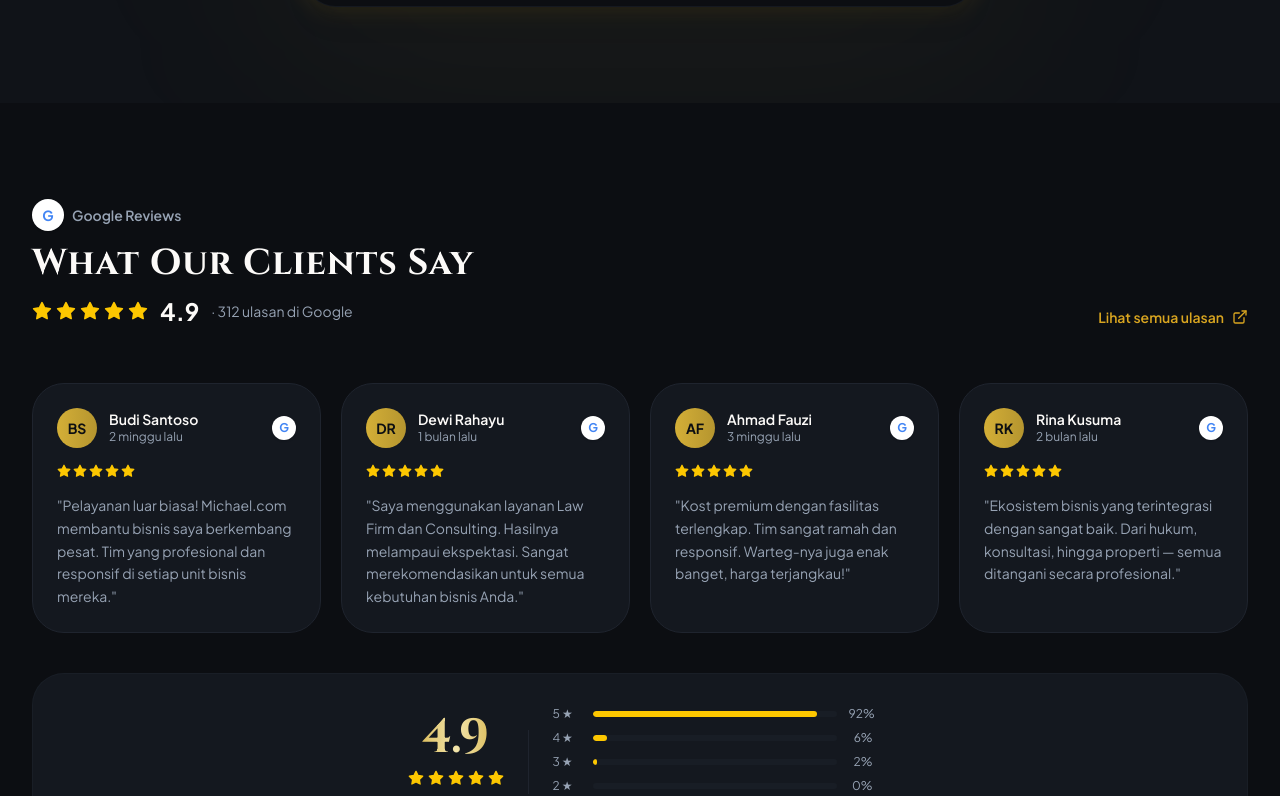
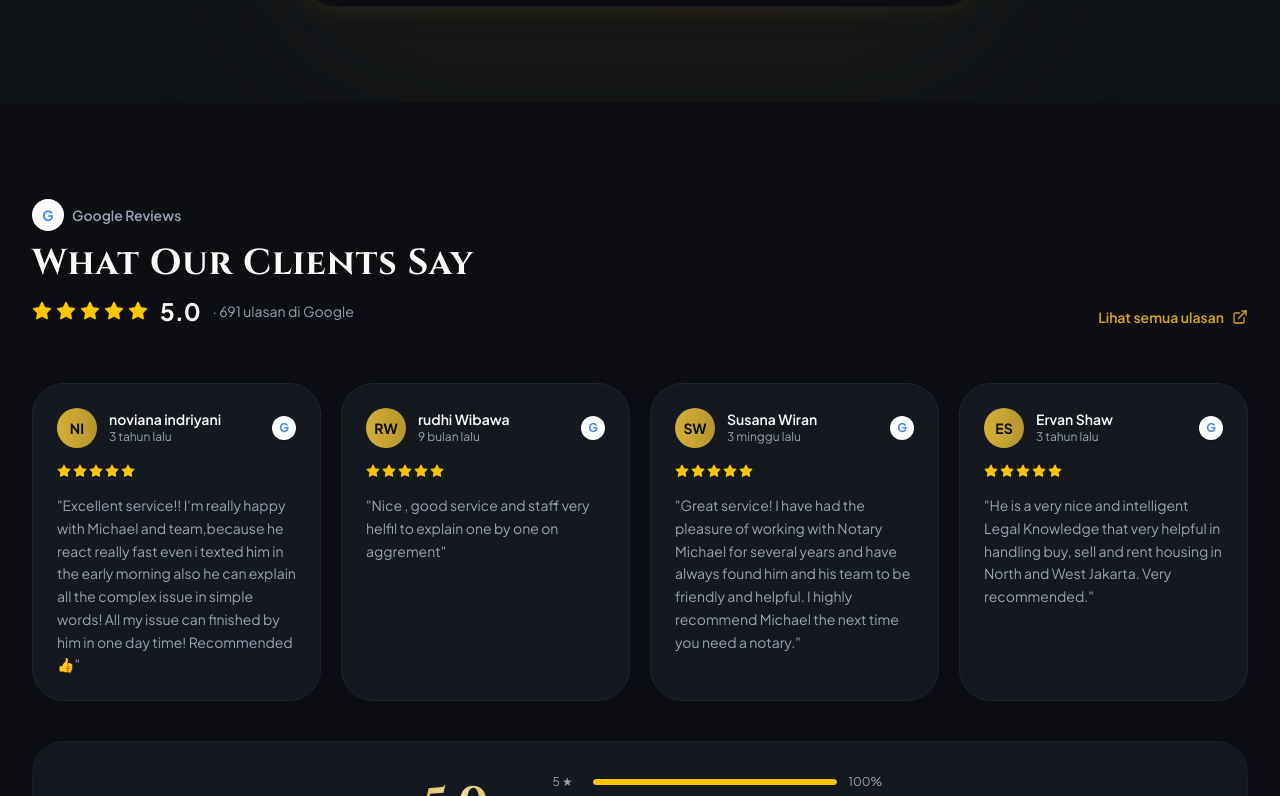
Before and after one commit to StevieAdrian/michael-huang, a Next.js app: page / in a window 1280 px wide. Shown: the part 2004-2800 px from the top of the page. Built offline with nearby package versions, Linux system fonts and the light colour scheme; no server answers.

Commit message:
feat: change location and google review

```diff
--- a/src/app/constants/reviews.ts
+++ b/src/app/constants/reviews.ts
@@ -1,30 +1,30 @@
 export const googleReviews = [
   {
-    name: "Budi Santoso",
-    initials: "BS",
+    name: "noviana indriyani",
+    initials: "NI",
     rating: 5,
-    time: "2 minggu lalu",
-    text: "Pelayanan luar biasa! Michael.com membantu bisnis saya berkembang pesat. Tim yang profesional dan responsif di setiap unit bisnis mereka.",
+    time: "3 tahun lalu",
+    text: "Excellent service!! I'm really happy with Michael and team,because he react really fast even i texted him in the early morning also he can explain all the complex issue in simple words! All my issue can finished by him in one day time! Recommended 👍",
   },
   {
-    name: "Dewi Rahayu",
-    initials: "DR",
+    name: "rudhi Wibawa",
+    initials: "RW",
     rating: 5,
-    time: "1 bulan lalu",
-    text: "Saya menggunakan layanan Law Firm dan Consulting. Hasilnya melampaui ekspektasi. Sangat merekomendasikan untuk semua kebutuhan bisnis Anda.",
+    time: "9 bulan lalu",
+    text: "Nice , good service and staff very helfil to explain one by one on aggrement",
   },
   {
-    name: "Ahmad Fauzi",
-    initials: "AF",
+    name: "Susana Wiran",
+    initials: "SW",
     rating: 5,
     time: "3 minggu lalu",
-    text: "Kost premium dengan fasilitas terlengkap. Tim sangat ramah dan responsif. Warteg-nya juga enak banget, harga terjangkau!",
+    text: "Great service! I have had the pleasure of working with Notary Michael for several years and have always found him and his team to be friendly and helpful. I highly recommend Michael the next time you need a notary.",
   },
   {
-    name: "Rina Kusuma",
-    initials: "RK",
+    name: "Ervan Shaw",
+    initials: "ES",
     rating: 5,
-    time: "2 bulan lalu",
-    text: "Ekosistem bisnis yang terintegrasi dengan sangat baik. Dari hukum, konsultasi, hingga properti — semua ditangani secara profesional.",
+    time: "3 tahun lalu",
+    text: "He is a very nice and intelligent Legal Knowledge that very helpful in handling buy, sell and rent housing in North and West Jakarta. Very recommended.",
   },
 ];
--- a/src/components/sections/location-section.tsx
+++ b/src/components/sections/location-section.tsx
@@ -29,7 +29,7 @@ export function LocationSection() {
                     Alamat
                   </p>
                   <p className="text-muted-foreground text-sm mt-0.5">
-                    Jl. Jend. Sudirman No. 1, Karet Tengsin, Jakarta Pusat 10220
+                    Michael, S.H., S.T., M.Kn., Komplek Mall, Perum Ruko Mutiara Taman Palem Blok C8. 23 Jalan Outer Ring Road, Sebarisan Hotel Aston Cengkareng, Taman Palem Jakarta Barat DKI Jakarta 11730 ID, Jl. Kamal Raya Belakang, Cengkareng Tim.
                   </p>
                 </div>
               </div>
@@ -67,7 +67,7 @@ export function LocationSection() {
 
             <div className="flex flex-col sm:flex-row gap-3">
               <a
-                href="https://maps.google.com/?q=Jl.+Sudirman+Jakarta"
+                href="https://maps.google.com/?q=Michael,+S.H.,+S.T.,+M.Kn.,+Komplek+Mall,+Perum+Ruko+Mutiara+Taman+Palem+Blok+C8.+23+Jalan+Outer+Ring+Road,+Sebarisan+Hotel+Aston+Cengkareng,+Taman+Palem+Jakarta+Barat+DKI+Jakarta+11730+ID,+Jl.+Kamal+Raya+Belakang,+Cengkareng+Tim."
                 target="_blank"
                 rel="noreferrer"
                 className="inline-flex items-center justify-center gap-2 px-6 py-3 bg-gradient-gold text-primary-foreground font-bold rounded-xl hover:shadow-[0_0_20px_rgba(212,175,55,0.4)] transition-all text-sm"
@@ -89,7 +89,7 @@ export function LocationSection() {
           <div className="rounded-2xl overflow-hidden border border-border/50 shadow-2xl h-[300px] md:h-[420px] relative group">
             <div className="absolute inset-0 bg-foreground/5 group-hover:bg-transparent transition-colors pointer-events-none z-10" />
             <iframe
-              src="https://www.google.com/maps/embed?pb=!1m18!1m12!1m3!1d3966.521260322283!2d106.81532607507515!3d-6.201900993790556!2m3!1f0!2f0!3f0!3m2!1i1024!2i768!4f13.1!3m3!1m2!1s0x2e69f5d2e764b12d%3A0x3d2ad6e1e0e9bcc8!2sJl.%20Jend.%20Sudirman%2C%20Jakarta!5e0!3m2!1sen!2sid!4v1700000000000!5m2!1sen!2sid"
+              src="https://www.google.com/maps?q=Michael,+S.H.,+S.T.,+M.Kn.,+Komplek+Mall,+Perum+Ruko+Mutiara+Taman+Palem+Blok+C8.+23+Jalan+Outer+Ring+Road,+Sebarisan+Hotel+Aston+Cengkareng,+Taman+Palem+Jakarta+Barat+DKI+Jakarta+11730+ID,+Jl.+Kamal+Raya+Belakang,+Cengkareng+Tim.&output=embed"
               width="100%"
               height="100%"
               style={{
--- a/src/components/sections/reviews-section.tsx
+++ b/src/components/sections/reviews-section.tsx
@@ -36,14 +36,14 @@ export function ReviewsSection() {
                   />
                 ))}
               </div>
-              <span className="text-2xl font-bold text-foreground">4.9</span>
+              <span className="text-2xl font-bold text-foreground">5.0</span>
               <span className="text-muted-foreground text-sm">
-                · 312 ulasan di Google
+                · 691 ulasan di Google
               </span>
             </div>
           </div>
           <a
-            href="https://maps.google.com/?q=Michael.com+Jakarta"
+            href="https://maps.google.com/?q=Michael,+S.H.,+S.T.,+M.Kn.,+Komplek+Mall,+Perum+Ruko+Mutiara+Taman+Palem+Blok+C8.+23+Jalan+Outer+Ring+Road,+Sebarisan+Hotel+Aston+Cengkareng,+Taman+Palem+Jakarta+Barat+DKI+Jakarta+11730+ID,+Jl.+Kamal+Raya+Belakang,+Cengkareng+Tim."
             target="_blank"
             rel="noreferrer"
             className="inline-flex items-center gap-2 text-sm font-semibold text-gold hover:underline underline-offset-4 shrink-0"
@@ -110,7 +110,7 @@ export function ReviewsSection() {
         <div className="mt-10 flex flex-col sm:flex-row items-center justify-center gap-6 py-8 px-6 bg-card border border-border/50 rounded-2xl">
           <div className="text-center">
             <div className="text-5xl font-display font-bold text-gradient-gold">
-              4.9
+              5.0
             </div>
             <div className="flex gap-1 justify-center my-2">
               {[...Array(5)].map((_, i) => (
@@ -120,14 +120,14 @@ export function ReviewsSection() {
                 />
               ))}
             </div>
-            <p className="text-xs text-muted-foreground">312 ulasan</p>
+            <p className="text-xs text-muted-foreground">691 ulasan</p>
           </div>
           <div className="w-px h-16 bg-border hidden sm:block" />
           <div className="space-y-2 flex-1 max-w-xs w-full">
             {[
-              { label: "5 ★", pct: 92 },
-              { label: "4 ★", pct: 6 },
-              { label: "3 ★", pct: 2 },
+              { label: "5 ★", pct: 100 },
+              { label: "4 ★", pct: 0 },
+              { label: "3 ★", pct: 0 },
               { label: "2 ★", pct: 0 },
               { label: "1 ★", pct: 0 },
             ].map(({ label, pct }) => (
--- a/src/features/home/components/sections/location-section.tsx
+++ b/src/features/home/components/sections/location-section.tsx
@@ -29,7 +29,7 @@ export function LocationSection() {
                     Alamat
                   </p>
                   <p className="text-muted-foreground text-sm mt-0.5">
-                    Jl. Jend. Sudirman No. 1, Karet Tengsin, Jakarta Pusat 10220
+                    Michael, S.H., S.T., M.Kn., Komplek Mall, Perum Ruko Mutiara Taman Palem Blok C8. 23 Jalan Outer Ring Road, Sebarisan Hotel Aston Cengkareng, Taman Palem Jakarta Barat DKI Jakarta 11730 ID, Jl. Kamal Raya Belakang, Cengkareng Tim.
                   </p>
                 </div>
               </div>
@@ -67,7 +67,7 @@ export function LocationSection() {
 
             <div className="flex flex-col sm:flex-row gap-3">
               <a
-                href="https://maps.google.com/?q=Jl.+Sudirman+Jakarta"
+                href="https://maps.google.com/?q=Michael,+S.H.,+S.T.,+M.Kn.,+Komplek+Mall,+Perum+Ruko+Mutiara+Taman+Palem+Blok+C8.+23+Jalan+Outer+Ring+Road,+Sebarisan+Hotel+Aston+Cengkareng,+Taman+Palem+Jakarta+Barat+DKI+Jakarta+11730+ID,+Jl.+Kamal+Raya+Belakang,+Cengkareng+Tim."
                 target="_blank"
                 rel="noreferrer"
                 className="inline-flex items-center justify-center gap-2 px-6 py-3 bg-gradient-gold text-primary-foreground font-bold rounded-xl hover:shadow-[0_0_20px_rgba(212,175,55,0.4)] transition-all text-sm"
@@ -89,7 +89,7 @@ export function LocationSection() {
           <div className="rounded-2xl overflow-hidden border border-border/50 shadow-2xl h-[300px] md:h-[420px] relative group">
             <div className="absolute inset-0 bg-foreground/5 group-hover:bg-transparent transition-colors pointer-events-none z-10" />
             <iframe
-              src="https://www.google.com/maps/embed?pb=!1m18!1m12!1m3!1d3966.521260322283!2d106.81532607507515!3d-6.201900993790556!2m3!1f0!2f0!3f0!3m2!1i1024!2i768!4f13.1!3m3!1m2!1s0x2e69f5d2e764b12d%3A0x3d2ad6e1e0e9bcc8!2sJl.%20Jend.%20Sudirman%2C%20Jakarta!5e0!3m2!1sen!2sid!4v1700000000000!5m2!1sen!2sid"
+              src="https://www.google.com/maps?q=Michael,+S.H.,+S.T.,+M.Kn.,+Komplek+Mall,+Perum+Ruko+Mutiara+Taman+Palem+Blok+C8.+23+Jalan+Outer+Ring+Road,+Sebarisan+Hotel+Aston+Cengkareng,+Taman+Palem+Jakarta+Barat+DKI+Jakarta+11730+ID,+Jl.+Kamal+Raya+Belakang,+Cengkareng+Tim.&output=embed"
               width="100%"
               height="100%"
               style={{
--- a/src/features/home/components/sections/reviews-section.tsx
+++ b/src/features/home/components/sections/reviews-section.tsx
@@ -36,14 +36,14 @@ export function ReviewsSection() {
                   />
                 ))}
               </div>
-              <span className="text-2xl font-bold text-foreground">4.9</span>
+              <span className="text-2xl font-bold text-foreground">5.0</span>
               <span className="text-muted-foreground text-sm">
-                · 312 ulasan di Google
+                · 691 ulasan di Google
               </span>
             </div>
           </div>
           <a
-            href="https://maps.google.com/?q=Michael.com+Jakarta"
+            href="https://maps.google.com/?q=Michael,+S.H.,+S.T.,+M.Kn.,+Komplek+Mall,+Perum+Ruko+Mutiara+Taman+Palem+Blok+C8.+23+Jalan+Outer+Ring+Road,+Sebarisan+Hotel+Aston+Cengkareng,+Taman+Palem+Jakarta+Barat+DKI+Jakarta+11730+ID,+Jl.+Kamal+Raya+Belakang,+Cengkareng+Tim."
             target="_blank"
             rel="noreferrer"
             className="inline-flex items-center gap-2 text-sm font-semibold text-gold hover:underline underline-offset-4 shrink-0"
@@ -110,7 +110,7 @@ export function ReviewsSection() {
         <div className="mt-10 flex flex-col sm:flex-row items-center justify-center gap-6 py-8 px-6 bg-card border border-border/50 rounded-2xl">
           <div className="text-center">
             <div className="text-5xl font-display font-bold text-gradient-gold">
-              4.9
+              5.0
             </div>
             <div className="flex gap-1 justify-center my-2">
               {[...Array(5)].map((_, i) => (
@@ -120,14 +120,14 @@ export function ReviewsSection() {
                 />
               ))}
             </div>
-            <p className="text-xs text-muted-foreground">312 ulasan</p>
+            <p className="text-xs text-muted-foreground">691 ulasan</p>
           </div>
           <div className="w-px h-16 bg-border hidden sm:block" />
           <div className="space-y-2 flex-1 max-w-xs w-full">
             {[
-              { label: "5 ★", pct: 92 },
-              { label: "4 ★", pct: 6 },
-              { label: "3 ★", pct: 2 },
+              { label: "5 ★", pct: 100 },
+              { label: "4 ★", pct: 0 },
+              { label: "3 ★", pct: 0 },
               { label: "2 ★", pct: 0 },
               { label: "1 ★", pct: 0 },
             ].map(({ label, pct }) => (
--- a/src/features/home/constants/reviews.ts
+++ b/src/features/home/constants/reviews.ts
@@ -1,30 +1,30 @@
 export const googleReviews = [
   {
-    name: "Budi Santoso",
-    initials: "BS",
+    name: "noviana indriyani",
+    initials: "NI",
     rating: 5,
-    time: "2 minggu lalu",
-    text: "Pelayanan luar biasa! Michael.com membantu bisnis saya berkembang pesat. Tim yang profesional dan responsif di setiap unit bisnis mereka.",
+    time: "3 tahun lalu",
+    text: "Excellent service!! I'm really happy with Michael and team,because he react really fast even i texted him in the early morning also he can explain all the complex issue in simple words! All my issue can finished by him in one day time! Recommended 👍",
   },
   {
-    name: "Dewi Rahayu",
-    initials: "DR",
+    name: "rudhi Wibawa",
+    initials: "RW",
     rating: 5,
-    time: "1 bulan lalu",
-    text: "Saya menggunakan layanan Law Firm dan Consulting. Hasilnya melampaui ekspektasi. Sangat merekomendasikan untuk semua kebutuhan bisnis Anda.",
+    time: "9 bulan lalu",
+    text: "Nice , good service and staff very helfil to explain one by one on aggrement",
   },
   {
-    name: "Ahmad Fauzi",
-    initials: "AF",
+    name: "Susana Wiran",
+    initials: "SW",
     rating: 5,
     time: "3 minggu lalu",
-    text: "Kost premium dengan fasilitas terlengkap. Tim sangat ramah dan responsif. Warteg-nya juga enak banget, harga terjangkau!",
+    text: "Great service! I have had the pleasure of working with Notary Michael for several years and have always found him and his team to be friendly and helpful. I highly recommend Michael the next time you need a notary.",
   },
   {
-    name: "Rina Kusuma",
-    initials: "RK",
+    name: "Ervan Shaw",
+    initials: "ES",
     rating: 5,
-    time: "2 bulan lalu",
-    text: "Ekosistem bisnis yang terintegrasi dengan sangat baik. Dari hukum, konsultasi, hingga properti — semua ditangani secara profesional.",
+    time: "3 tahun lalu",
+    text: "He is a very nice and intelligent Legal Knowledge that very helpful in handling buy, sell and rent housing in North and West Jakarta. Very recommended.",
   },
 ];
--- a/src/shared/components/footer.tsx
+++ b/src/shared/components/footer.tsx
@@ -65,7 +65,7 @@ export function Footer() {
                   <MapPin className="w-4 h-4" />
                 </div>
                 <span className="text-sm">
-                  Jl. Jend. Sudirman No. 1, Karet Tengsin, Jakarta Pusat 10220
+                  Michael, S.H., S.T., M.Kn., Komplek Mall, Perum Ruko Mutiara Taman Palem Blok C8. 23 Jalan Outer Ring Road, Sebarisan Hotel Aston Cengkareng, Taman Palem Jakarta Barat DKI Jakarta 11730 ID, Jl. Kamal Raya Belakang, Cengkareng Tim.
                 </span>
               </li>
             </ul>
```
